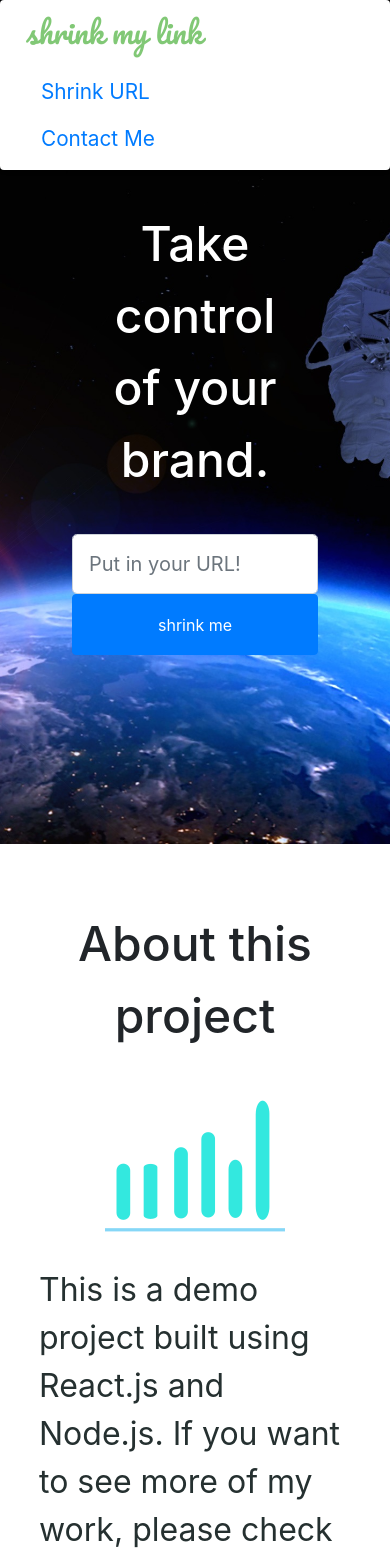
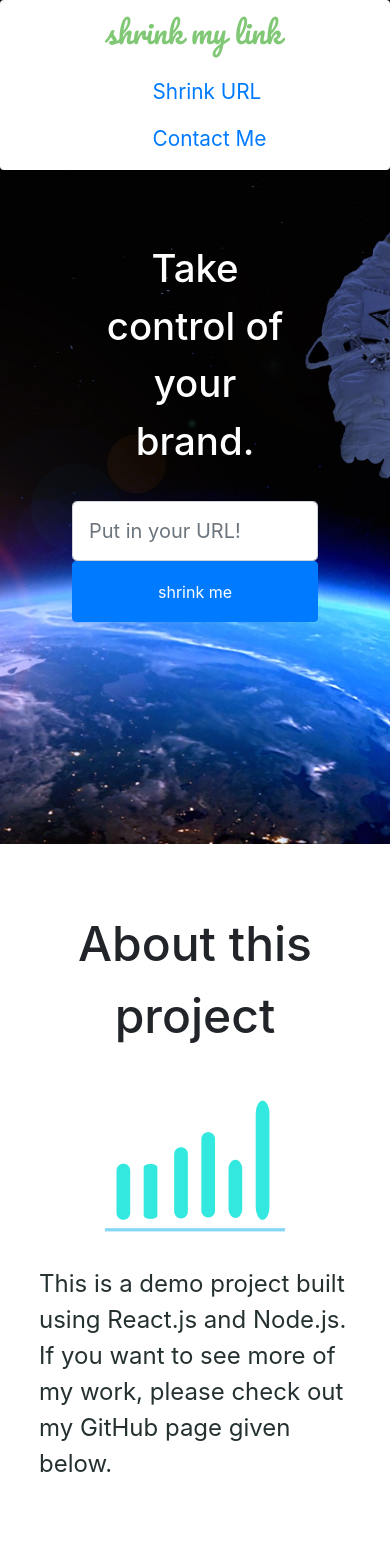
Before and after one commit to hnryzhng/shrink-my-link, a React (Create React App) app in the folder client/: page / in a window 390 px wide. Shown: the top 1562 px of the page. Built offline with nearby package versions, Linux system fonts and the light colour scheme.

Commit message:
stylized css for mobile

```diff
--- a/client/src/styles.css
+++ b/client/src/styles.css
@@ -40,7 +40,7 @@
 }
 
 #shrink-section {
-	padding-top: 13em ;
+	padding-top: 13em;
 }
 
 #shrink-section-heading {
@@ -74,6 +74,7 @@
 }
 
 #project-info-section {
+	min-height: 100vh;
 	background-color: #fff;
 }
 
@@ -84,7 +85,6 @@
 #project-info-content {
 	width: 80%;
 	margin: 0 auto;
-	font-size: 2em;
 	color: #253030;
 }
 
@@ -118,3 +118,37 @@
 	text-align: center;
 
 }
+
+@media only screen and (max-width: 768px) {
+	/* for mobile only */
+
+	#navibar {
+		width: 100vw;
+	}
+
+	#logo-container {
+		margin: 0 auto;
+	}
+
+	.navbar-nav {
+		width: 100vw;
+	}
+
+	.nav-link {
+		width: 30%;
+		margin: 0 auto;
+	}
+
+	#shrink-section {
+		padding-top: 15em;
+	}
+
+	#shrink-section-heading {
+		font-size: 2.4em;
+	}
+
+	#project-info-content {
+		font-size: 1.5em;
+	}
+
+}
```
